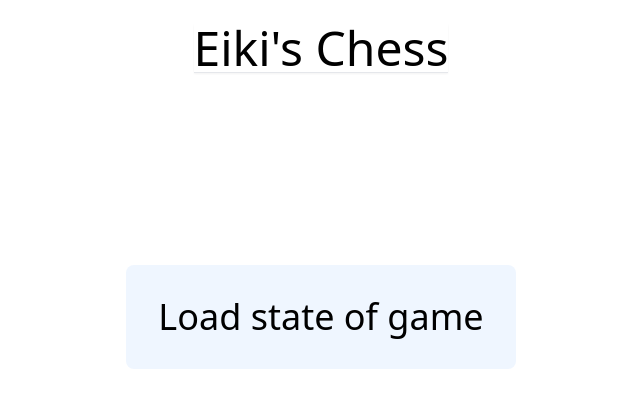
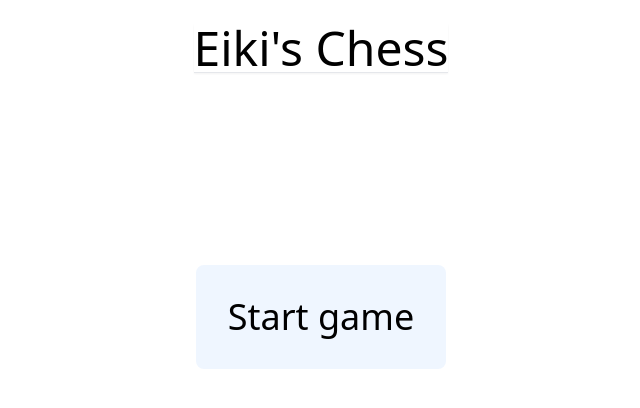
Before and after one commit to Eikix/chess-frontend, a Next.js app: page / in a window 1280 px wide. Shown: the top 408 px of the page, without its empty margins (319-959 px from the left). Built offline with nearby package versions, Linux system fonts and the light colour scheme.

Commit message:
changed name

```diff
--- a/pages/index.js
+++ b/pages/index.js
@@ -39,7 +39,7 @@ const Home = () => {
         </div>
       }
 
-      {!chessBoard && <button className="bg-blue-50 p-3 lg:p-6 xl:p-8 focus-within:text-center font-light text-xl md:text-3xl lg:text-4xl rounded-lg mt-6 md:mt-24 lg:mt-48" onClick={loadChess}>Load state of game</button>}
+      {!chessBoard && <button className="bg-blue-50 p-3 lg:p-6 xl:p-8 focus-within:text-center font-light text-xl md:text-3xl lg:text-4xl rounded-lg mt-6 md:mt-24 lg:mt-48" onClick={loadChess}>Start game</button>}
       {chessBoard && <Board chessMatrix={chessBoard} chess={chess} isWhiteTurn={isWhiteTurn} handleTurnChange={handleTurnChange}/>}
 
 
```
